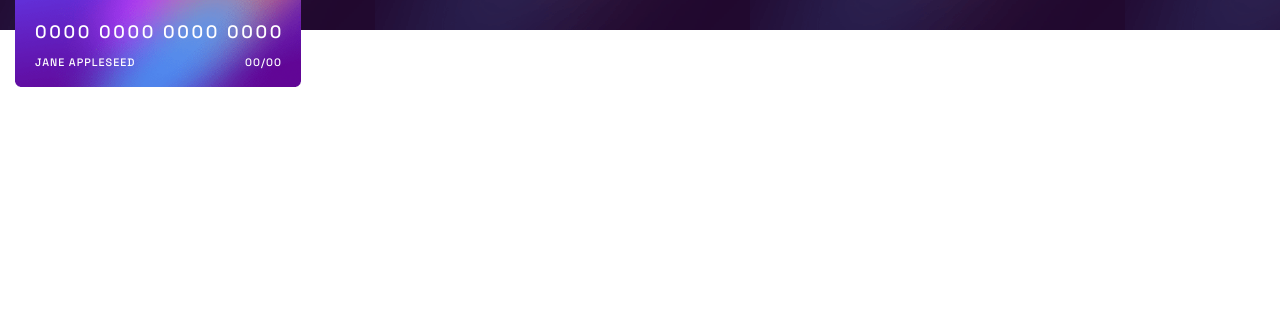
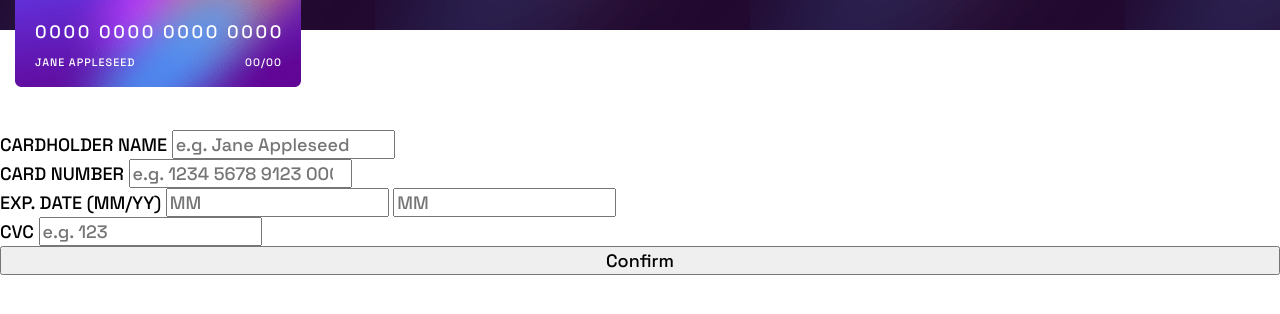
Before and after one commit to SlothSan/frontend-mentor-card-details-form, a plain HTML site: page index.html in a window 1280 px wide. Shown: the part 210-524 px from the top of the page. Drawn offline with nearby package versions, Linux system fonts and the light colour scheme; files that its build step writes are made by us from their sources.

Commit message:
Added the html for the card form

```diff
--- a/index.html
+++ b/index.html
@@ -23,6 +23,28 @@
       <p class="card-front-card-expiry">00/00</p>
     </div>
   </section>
+  <section class="card-form-container">
+      <form class="card-form">
+        <label class="card-form-label">
+          CARDHOLDER NAME
+          <input class="card-form-card-name-input" type="text" placeholder="e.g. Jane Appleseed" required/>
+        </label>
+        <label class="card-form-label">
+          CARD NUMBER
+          <input class="card-form-card-number-input" type="number" placeholder="e.g. 1234 5678 9123 0000" required/>
+        </label>
+        <label class="card-form-label">
+          EXP. DATE (MM/YY)
+          <input class="card-form-card-expiry-month" type="number" maxlength="2" placeholder="MM" required/>
+          <input class="card-form-card-expiry-year" type="number" maxlength="2" placeholder="MM" required/>
+        </label>
+        <label class="card-form-label">
+          CVC
+          <input class="card-form-card-cvc" type="number" maxlength="3" placeholder="e.g. 123" required/>
+        </label>
+        <button class="card-form-confirm-button" type="submit">Confirm</button>
+      </form>
+  </section>
 </main>
 </body>
 </html>
--- a/styles.scss
+++ b/styles.scss
@@ -81,3 +81,11 @@ body {
     }
   }
 }
+
+.card-form-container {
+  margin-top: 100px;
+  .card-form {
+    display: flex;
+    flex-direction: column;
+  }
+}
```
